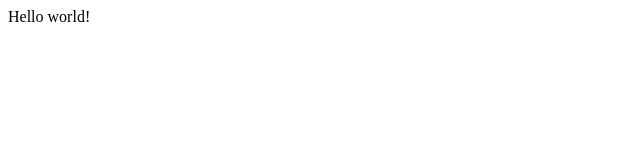
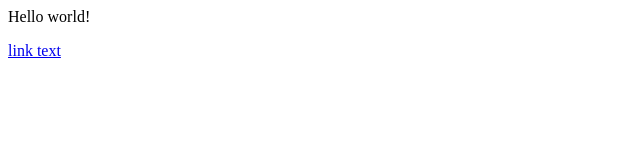
Before and after one commit to yashika2707/newrepo, a plain HTML site: page index.html in a window 1280 px wide. Shown: the full height of the page, 0-640 px from the left. Drawn offline with Linux system fonts and the light colour scheme.

Commit message:
Update index.html

```diff
--- a/index.html
+++ b/index.html
@@ -1,5 +1,6 @@
 <html>
   <body>
   <p>Hello world!</p>
+    <a href="https://github.com/yashika2707/azkv">link text</a>
 </body>
-    </html>
+</html>
```
